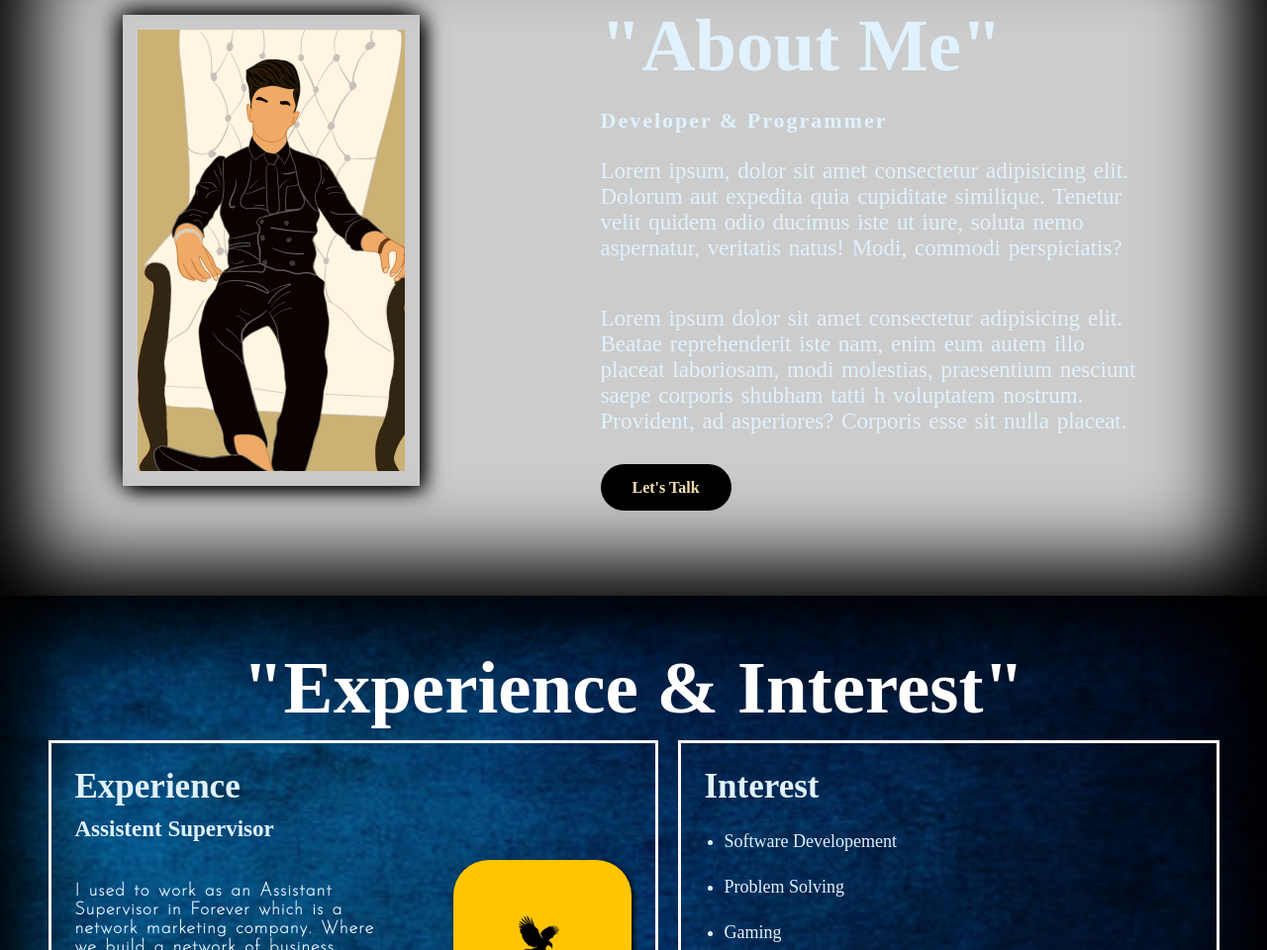
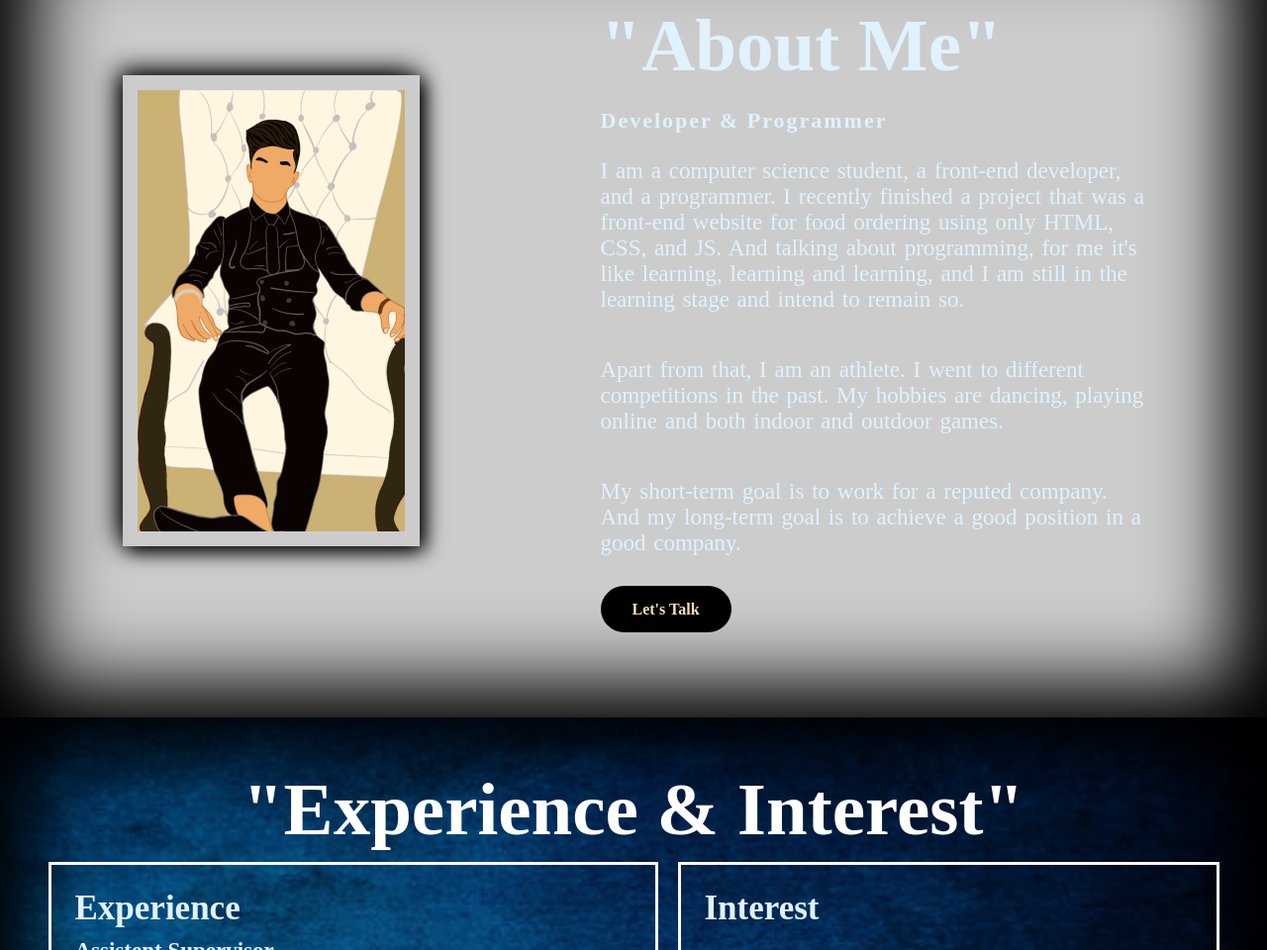
Before and after one commit to AyushMahobia/Portfolio, a plain HTML site: page home/index.html in a window 1280 px wide. Shown: the part 760-1720 px from the top of the page at 99% size. Drawn offline with Linux system fonts and the light colour scheme.

Commit message:
Update index.html

```diff
--- a/home/index.html
+++ b/home/index.html
@@ -54,13 +54,13 @@
                 <h2>"About Me"</h2>
                 <h5>Developer & Programmer</h5>
                 <p>
-                    Lorem ipsum, dolor sit amet consectetur adipisicing elit. Dolorum aut expedita quia cupiditate
-                    similique. Tenetur velit quidem odio ducimus iste ut iure, soluta nemo aspernatur, veritatis natus!
-                    Modi, commodi perspiciatis?
+                    I am a computer science student, a front-end developer, and a programmer.
+                    I recently finished a project that was a front-end website for food ordering using only HTML, CSS, and JS. And talking about programming, for me it's like learning, learning and learning, and I am still in the learning stage and intend to remain so.
                 </p>
-                <p>Lorem ipsum dolor sit amet consectetur adipisicing elit. Beatae reprehenderit iste nam, enim eum
-                    autem illo placeat laboriosam, modi molestias, praesentium nesciunt saepe corporis shubham tatti h
-                    voluptatem nostrum. Provident, ad asperiores? Corporis esse sit nulla placeat.</p>
+                <p>Apart from that, I am an athlete. I went to different competitions in the past. My hobbies are
+                    dancing, playing online and both indoor and outdoor games.</p>
+                <p>My short-term goal is to work for a reputed company. And my long-term goal is to achieve a good
+                    position in a good company.</p>
 
                 <a class="button" href="#contact">Let's Talk</a>
             </div>
```
